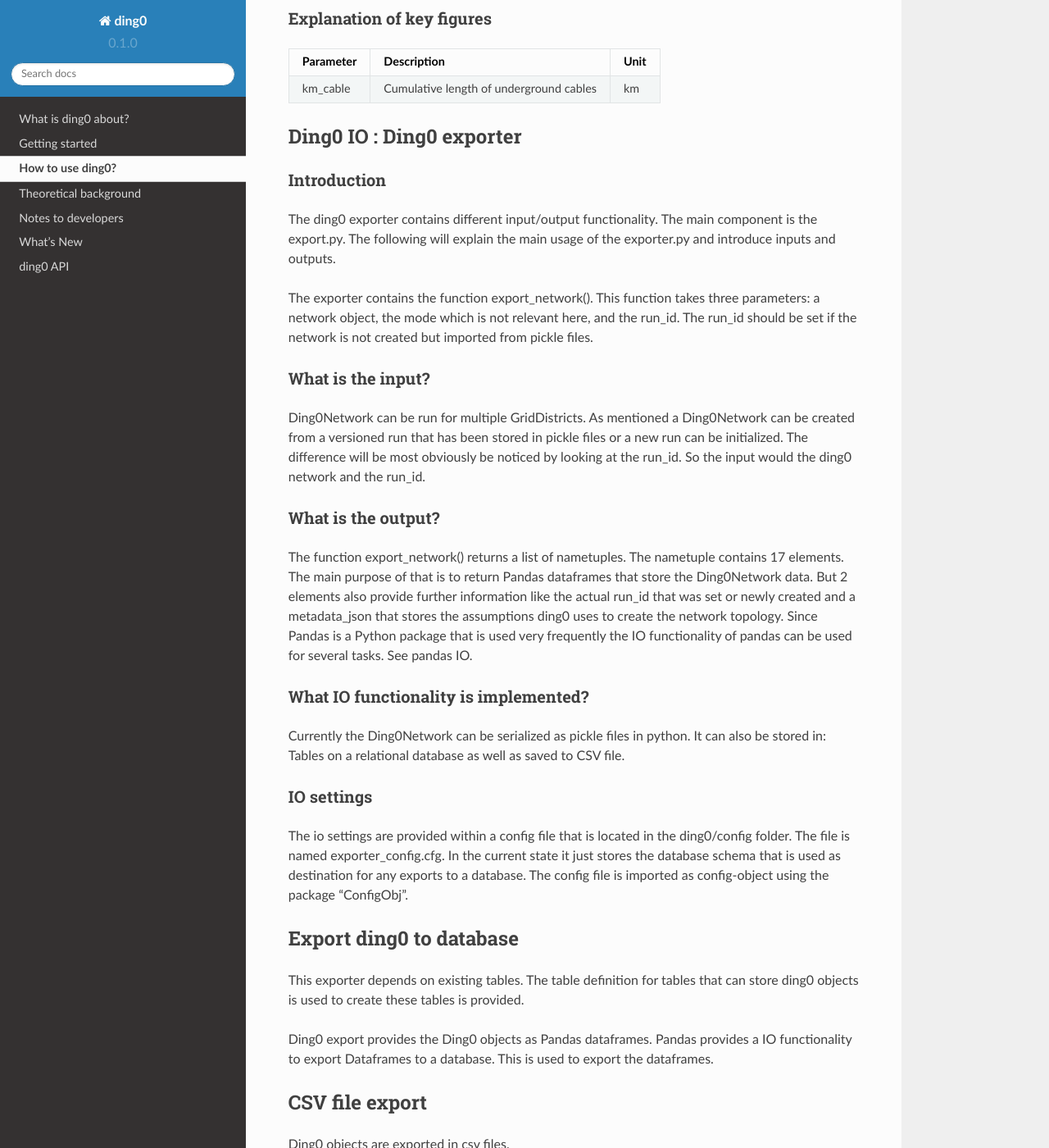
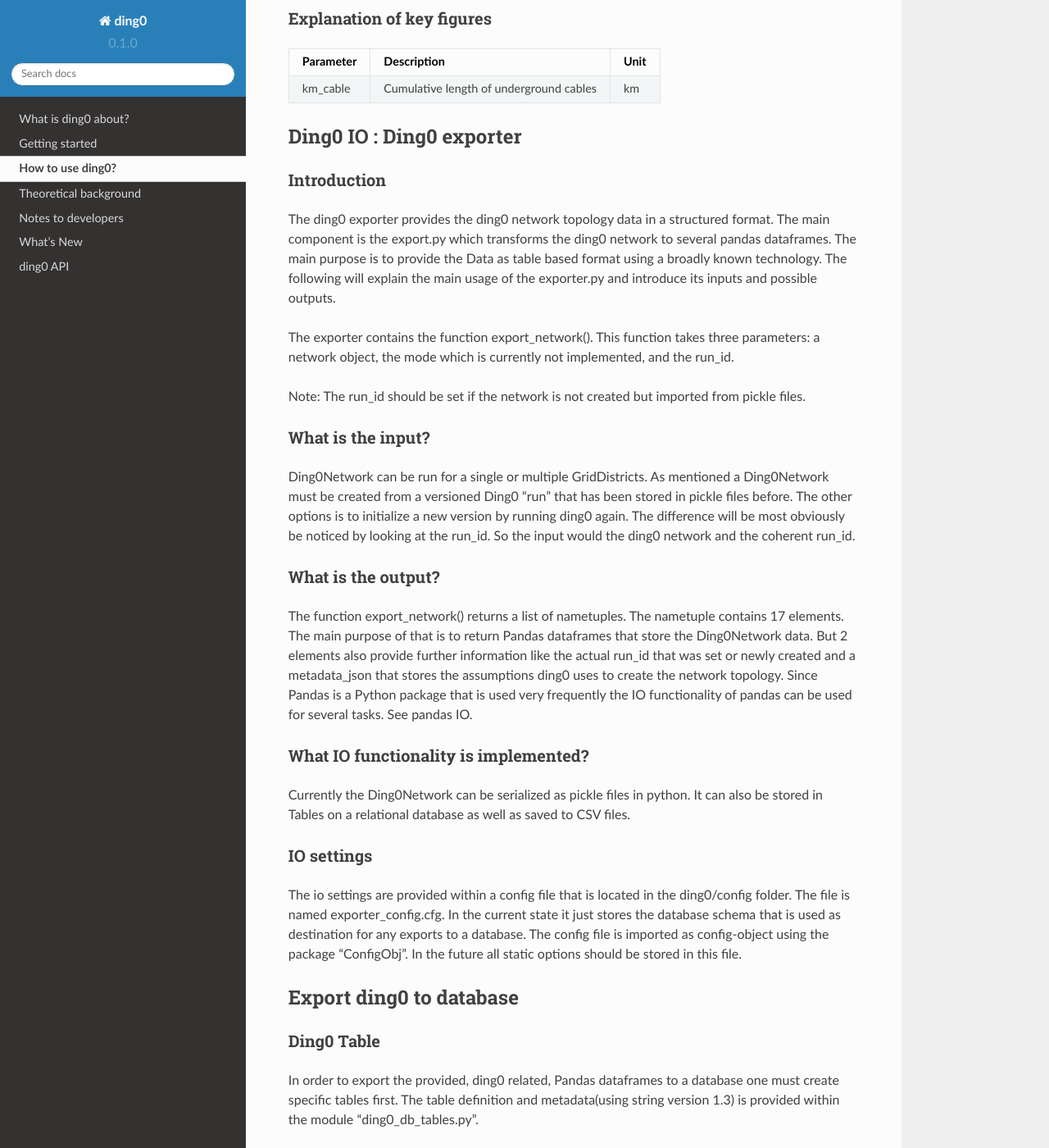
Before and after one commit to openego/ding0, a Sphinx documentation site: the page built from doc/usage_details.rst, in a window 1280 px wide and 1400 px high, scrolled down 2876 px. Shown: the whole window at 82% size. Built offline with Sphinx 7.4.7 and the Read the Docs theme 2.0.0, drawn with Linux system fonts in a browser that asks for light colours; formulas are drawn with MathJax 3; some of the changed text lies outside the part shown.

Commit message:
enhanced usage description on the ding0 exporter

```diff
--- a/doc/usage_details.rst
+++ b/doc/usage_details.rst
@@ -159,19 +159,23 @@
 =========================
 Introduction
 --------------
-The ding0 exporter contains different input/output functionality. The main component is the export.py.
-The following will explain the main usage of the exporter.py and introduce inputs and outputs.
+The ding0 exporter provides the ding0 network topology data in a structured format. The main component is the
+export.py which transforms the ding0 network to several pandas dataframes. The main purpose is to provide
+the Data as table based format using a broadly known technology. The following will explain
+the main usage of the exporter.py and introduce its inputs and possible outputs.
 
 The exporter contains the function export_network(). This function takes three parameters: a network
-object, the mode which is not relevant here, and the run_id. The run_id should be set if the network
-is not created but imported from pickle files.
+object, the mode which is currently not implemented, and the run_id.
+
+Note:
+The run_id should be set if the network is not created but imported from pickle files.
 
 What is the input?
 ------------------
-Ding0Network can be run for multiple GridDistricts. As mentioned a Ding0Network can be created from a
-versioned run that has been stored in pickle files or a new run can be initialized. The difference will
-be most obviously be noticed by looking at the run_id.
-So the input would the ding0 network and the run_id.
+Ding0Network can be run for a single or multiple GridDistricts. As mentioned a Ding0Network must be created
+from a versioned Ding0 "run" that has been stored in pickle files before. The other options is to initialize
+a new version by running ding0 again. The difference will be most obviously be noticed by looking at the run_id.
+So the input would the ding0 network and the coherent run_id.
 
 What is the output?
 -------------------
@@ -184,28 +188,47 @@
 
 What IO functionality is implemented?
 -------------------------------------
-Currently the Ding0Network can be serialized as pickle files in python. It can also be stored in:
-Tables on a relational database as well as saved to CSV file.
+Currently the Ding0Network can be serialized as pickle files in python. It can also be stored in
+Tables on a relational database as well as saved to CSV files.
 
 IO settings
 -----------
 The io settings are provided within a config file that is located in the ding0/config folder. The file is
 named exporter_config.cfg. In the current state it just stores the database schema that is used as destination
 for any exports to a database. The config file is imported as config-object using the package "ConfigObj".
+In the future all static options should be stored in this file.
 
 Export ding0 to database
 =========================
-This exporter depends on existing tables. The table definition for tables that can store ding0 objects is used
-to create these tables is provided.
+Ding0 Table
+-----------
+In order to export the provided, ding0 related, Pandas dataframes to a database one must create specific tables
+first. The table definition and metadata(using string version 1.3) is provided within the module "ding0_db_tables.py".
 
-Ding0 export provides the Ding0 objects as Pandas dataframes. Pandas provides a IO functionality to export
-Dataframes to a database. This is used to export the dataframes.
+The table definition is implemented using SQLAlchemy.
 
+Ding0 Table Metadata
+--------------------
+The "ding0 metadata" JSON-strings are located in the "metadatastrings" folder within in the "ding0.io" folder.
+They are created using the a versioned metadatastring witch is under continuous development. The provided Metadata
+is using the string in version 1.3.
+
+Database export
+---------------
+This exporter depends on existing tables.
+The functionality for this module is implemented in "db_export.py". This module provides functionality to establish
+a database connection, create the tables, drop the tables, as well as change the database specific owner for each table.
+The core functionality is the data export. This is implemented using Pandas dataframes and a provided Pandas.IO
+functionality.
+
+Note: The export to a Database will take a lot of time (about 1 Week). The reason for this is the quantity of the data
+ding0 provides. Therefore it is not recommended to export all 3608 available GridDistricts at once. This could be error
+prone caused by connection timeout or similar reasons. We work on speeding up the export in the future.
 
 CSV file export
 ===============
 
-Ding0 objects are exported in csv files.
+Ding0 objects can be exported in csv files. The functionality is provided by Pandas.IO.
 
 Lines
 -----
```
